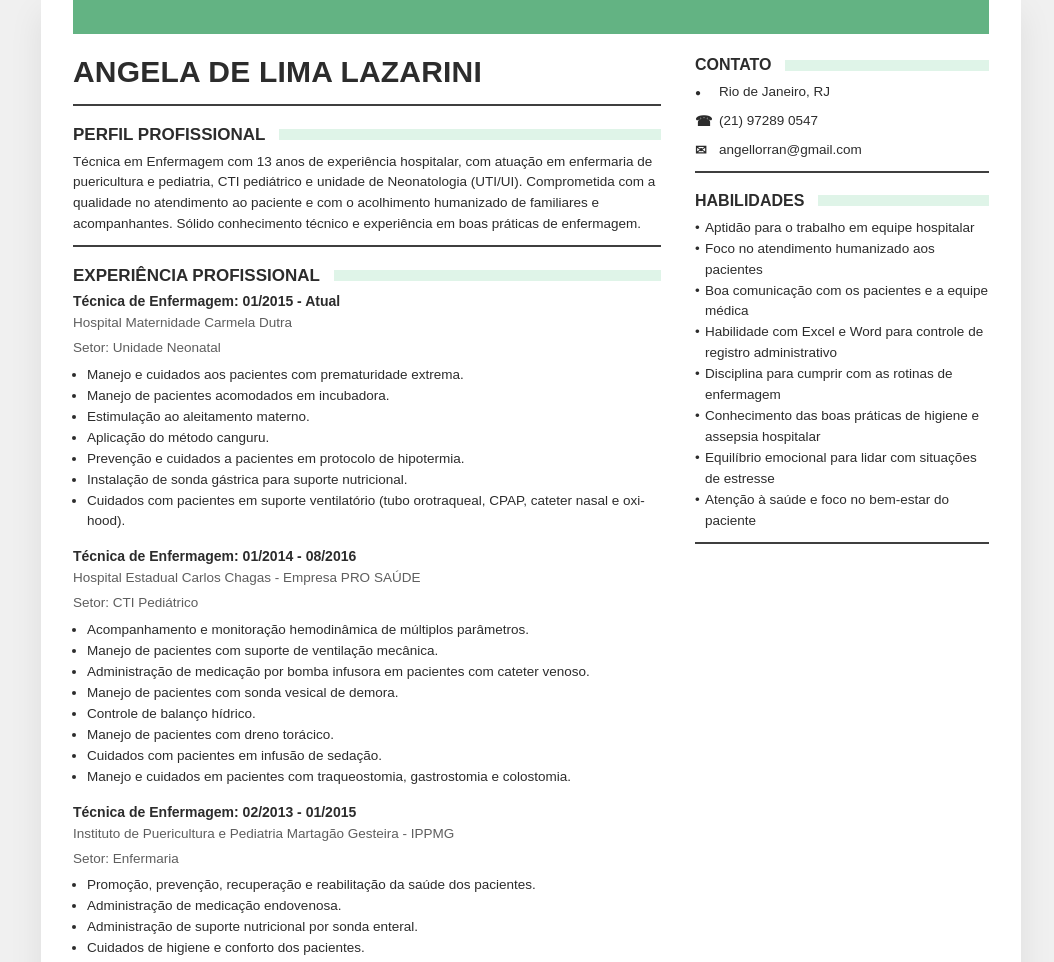
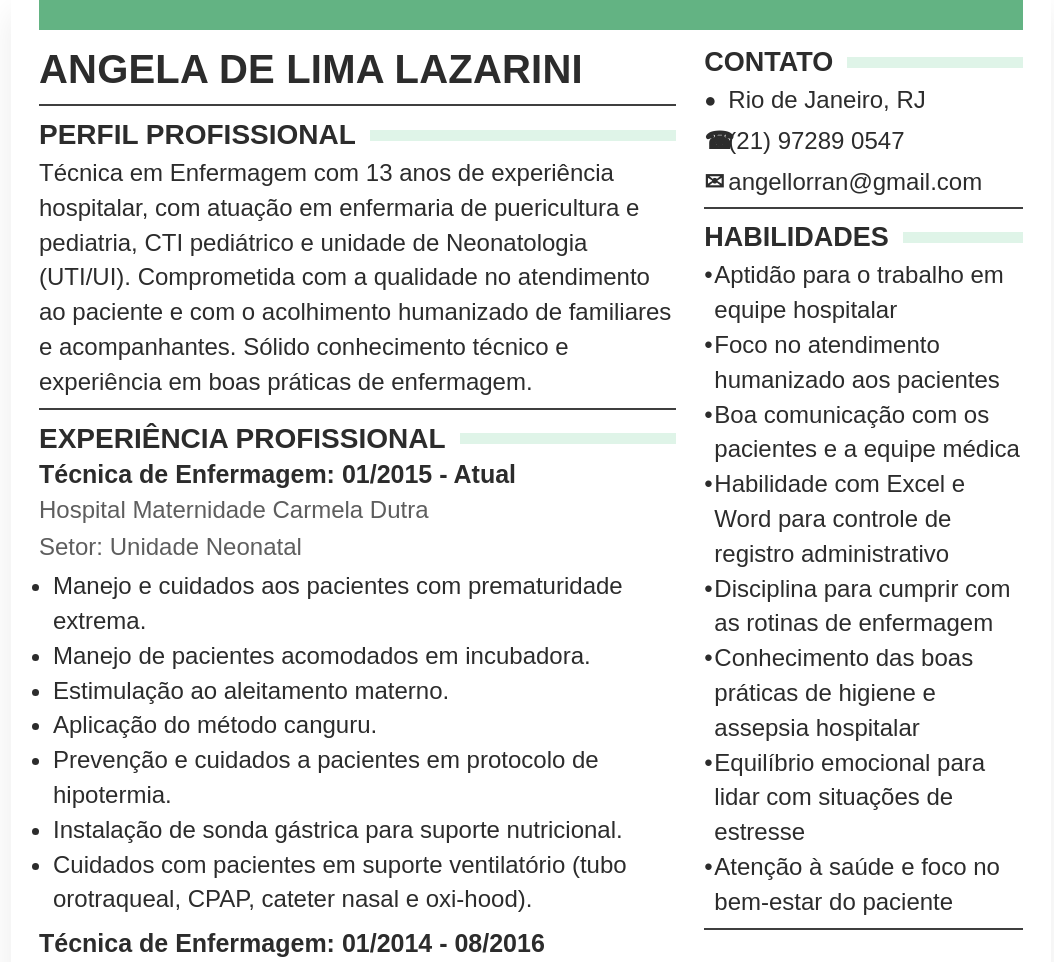
Before and after one commit to lorran2003/curriculo_angela, a website built with Vite: page index.html in a window 1280 px wide. Shown: the top 962 px of the page, without its empty margins (109-1163 px from the left). Built offline with nearby package versions, Linux system fonts and the light colour scheme.

Commit message:
size text

```diff
--- a/src/style.css
+++ b/src/style.css
@@ -1,12 +1,12 @@
 :root {
-    --page-width: 980px;
+    --page-width: 1040px;
     --green: #63b383;
     --light-green: #dff4e8;
     --text: #2c2c2c;
     --muted: #5e5e5e;
     --line: #3f3f3f;
     --paper: #ffffff;
-    --bg: #f0f0f0;
+    --bg: #fff;
 }
 
 * {
@@ -25,25 +25,25 @@ body {
     margin: 0 auto;
     background: var(--paper);
     min-height: 100vh;
-    padding: 0 32px 28px;
+    padding: 0 28px 22px;
     box-shadow: 0 12px 32px rgba(0, 0, 0, 0.08);
 }
 
 .top-bar {
-    height: 34px;
+    height: 30px;
     background: var(--green);
-    margin-bottom: 22px;
+    margin-bottom: 18px;
 }
 
 .resume-grid {
     display: grid;
     grid-template-columns: minmax(0, 1.9fr) minmax(230px, 0.95fr);
-    gap: 34px;
+    gap: 28px;
 }
 
 .hero h1 {
     margin: 0 0 6px;
-    font-size: 30px;
+    font-size: 40px;
     line-height: 1.05;
     font-weight: 800;
     letter-spacing: 0.2px;
@@ -53,20 +53,20 @@ body {
 .side-section,
 .hero {
     border-bottom: 2px solid var(--line);
-    padding-bottom: 10px;
-    margin-bottom: 20px;
+    padding-bottom: 8px;
+    margin-bottom: 15px;
 }
 
 .section-heading {
     display: flex;
     align-items: center;
     gap: 14px;
-    margin-bottom: 9px;
+    margin-bottom: 7px;
 }
 
 .section-heading h2 {
     margin: 0;
-    font-size: 17px;
+    font-size: 28px;
     line-height: 1;
     font-weight: 800;
 }
@@ -84,14 +84,14 @@ body {
 .affiliations-list li,
 .language-block p,
 .contact-item {
-    font-size: 13.5px;
-    line-height: 1.55;
+    font-size: 24px;
+    line-height: 1.45;
     margin: 0;
 }
 
 .job,
 .education {
-    margin-bottom: 16px;
+    margin-bottom: 12px;
 }
 
 .job:last-child,
@@ -102,14 +102,14 @@ body {
 .job-header h3,
 .education h3 {
     margin: 0 0 4px;
-    font-size: 14px;
+    font-size: 25px;
     font-weight: 800;
 }
 
 .job-header p,
 .education p {
     color: var(--muted);
-    margin-bottom: 4px;
+    margin-bottom: 3px;
 }
 
 .education p strong {
@@ -117,12 +117,12 @@ body {
 }
 
 ul {
-    margin: 6px 0 0;
+    margin: 4px 0 0;
     padding-left: 14px;
 }
 
 li + li {
-    margin-top: 4px;
+    margin-top: 2px;
 }
 
 .sidebar {
@@ -142,7 +142,7 @@ li + li {
 }
 
 .side-heading h2 {
-    font-size: 16px;
+    font-size: 27px;
 }
 
 .contact-list,
@@ -159,20 +159,20 @@ li + li {
 }
 
 .contact-item + .contact-item {
-    margin-top: 8px;
+    margin-top: 6px;
 }
 
 .contact-item::before {
     position: absolute;
     left: 0;
     top: 0;
-    font-size: 14px;
+    font-size: 24px;
     font-weight: 700;
 }
 
 .contact-item.location::before {
     content: "\25CF";
-    font-size: 10px;
+    font-size: 20px;
     top: 3px;
 }
 
@@ -198,7 +198,7 @@ li + li {
 }
 
 .language-block {
-    font-size: 13.5px;
+    font-size: 24px;
 }
 
 .language-line {
@@ -235,3 +235,20 @@ li + li {
         max-width: 240px;
     }
 }
+
+@media print {
+    body {
+        background: var(--paper);
+    }
+
+    .resume-page {
+        width: 100%;
+        min-height: auto;
+        padding: 0 18px 14px;
+        box-shadow: none;
+    }
+
+    .resume-grid {
+        gap: 22px;
+    }
+}
```
